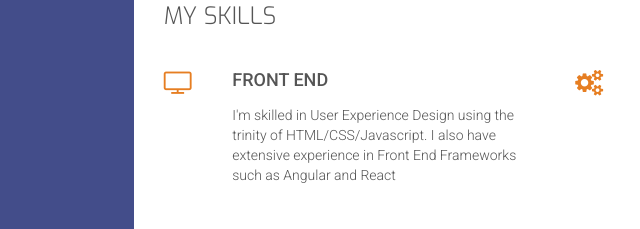
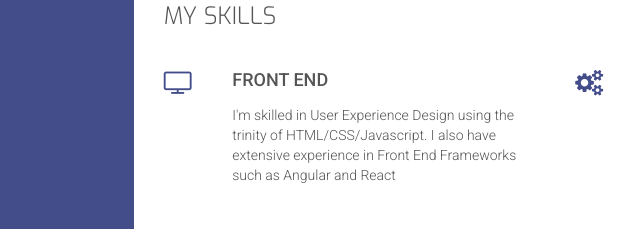
Before and after one commit to Thephelpster/UCD_RESUME, a plain HTML site: page resume.html in a window 1280 px wide. Shown: the part 383-612 px from the top of the page, 293-933 px from the left. Drawn offline with nearby package versions, Linux system fonts and the light colour scheme.

Commit message:
change icon colours to match page theme

```diff
--- a/assets/css/style.css
+++ b/assets/css/style.css
@@ -192,6 +192,11 @@ header {
     height: 120px;
 }
 
+.hvr-sweep-to-top:before {
+    background: rgba(0, 0, 0, 0.2);
+    height: 32px;
+}
+
 
 /*--------------------------------------------Footer*/
 
@@ -258,7 +263,7 @@ footer .cv-pdf i:hover {
 
 .three-reasons-icon {
     font-size: 26px;
-    color: #e67e22;
+    color: #003B6F;
 }
 
 .three-reasons-heading {
@@ -317,6 +322,10 @@ footer .cv-pdf i:hover {
     background-color: rgba(25, 25, 25, 0.2);
 }
 
+.skills-icon {
+    font-size: 26px;
+    color: #434D8A;
+}
 
 .progress-section {
     margin: 40px 20px;
@@ -390,7 +399,7 @@ footer .cv-pdf i:hover {
 button[type="submit"] {
     margin-top: 15px;
     margin-bottom: 20px;
-    background-color: #e84610;
+    background-color: #735FA3;
     color: #fafafa;
 }
 
--- a/resume.html
+++ b/resume.html
@@ -94,7 +94,7 @@
                     <div class="col-xs-10 col-xs-offset-1 col-sm-offset-0 col-sm-4 col-md-6">
                         <div class="row">
                             <div class="col-xs-2 col-sm-2  col-md-2">
-                                <i class="three-reasons-icon fa fa-tv" aria-hidden="true"></i>
+                                <i class="skills-icon fa fa-tv" aria-hidden="true"></i>
                             </div>
                             <div class="col-xs-10 col-sm-10">
                                 <h4 class="three-reasons-heading uppercase">Front End</h4>
@@ -108,7 +108,7 @@
                     <div class="col-xs-10 col-xs-offset-1 col-sm-offset-0 col-sm-4 col-md-6">
                         <div class="row">
                             <div class="col-xs-2 col-sm-2  col-md-2">
-                                <i class="three-reasons-icon fa fa-gears" aria-hidden="true"></i>
+                                <i class="skills-icon fa fa-gears" aria-hidden="true"></i>
                             </div>
                             <div class="col-xs-10 col-sm-10">
                                 <h4 class="three-reasons-heading uppercase">Back End</h4>
```
Also changed, not shown: contact.html (+1 -1 lines).
